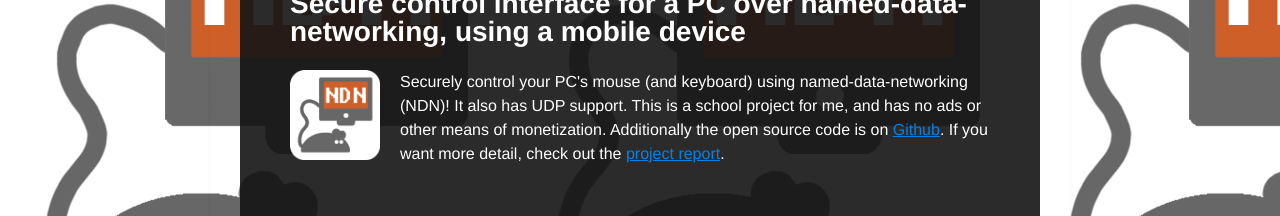
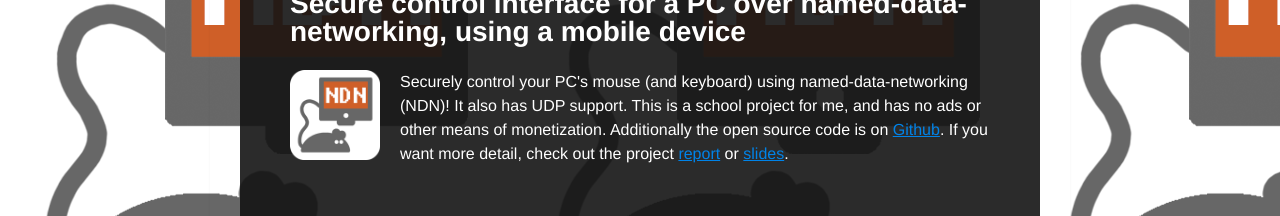
Before and after one commit to wminner/ndnMouse, a plain HTML site: page docs/index.html in a window 1280 px wide. Shown: the part 162-378 px from the top of the page. Drawn offline with Linux system fonts and the light colour scheme.

Commit message:
Add project presentation slides.

```diff
--- a/docs/index.html
+++ b/docs/index.html
@@ -19,7 +19,7 @@
 
         <img src="images/icon.png" style="width: 90px; height: auto; float: left; margin-right: 20px;" />
 
-        <p>Securely control your PC's mouse (and keyboard) using named-data-networking (NDN)! It also has UDP support.  This is a school project for me, and has no ads or other means of monetization.  Additionally the open source code is on <a href="https://github.com/wminner/ndnMouse">Github</a>. If you want more detail, check out the <a href="report/report.pdf">project report</a>.</p>
+        <p>Securely control your PC's mouse (and keyboard) using named-data-networking (NDN)! It also has UDP support.  This is a school project for me, and has no ads or other means of monetization.  Additionally the open source code is on <a href="https://github.com/wminner/ndnMouse">Github</a>. If you want more detail, check out the project <a href="report/report.pdf">report</a> or <a href="report/slides.pdf">slides</a>.</p>
         <br>
 
         <h3>Features</h3>
```
Also changed, not shown: 2 other files.
